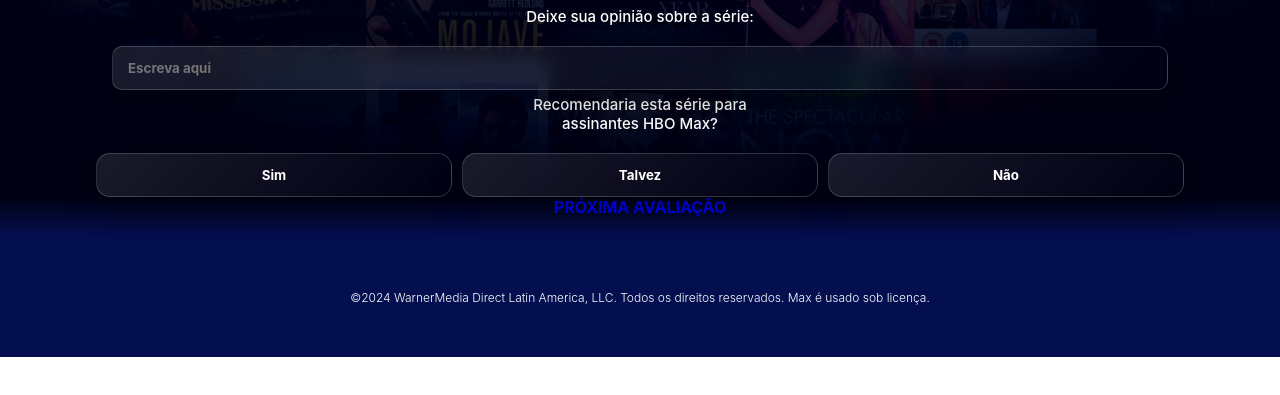
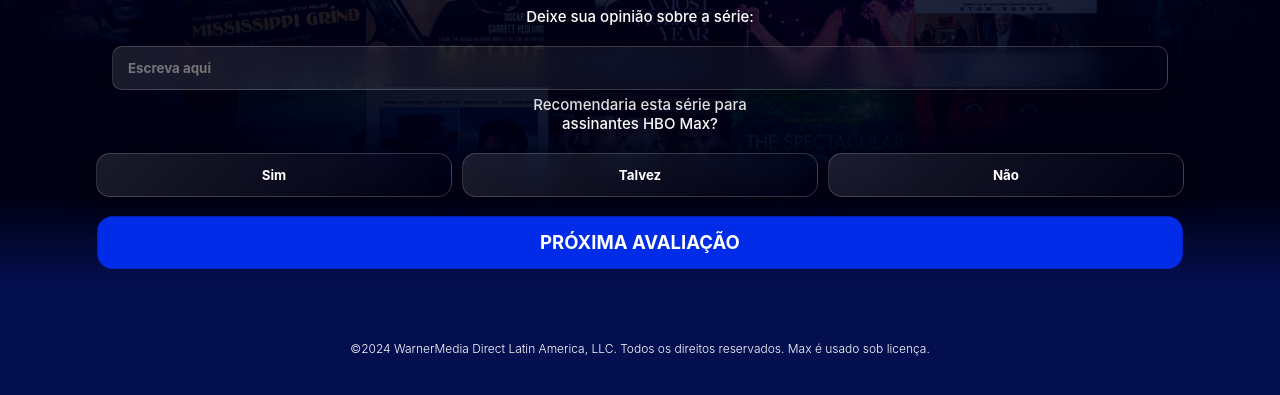
Before and after one commit to abreaqui/hbomax3, a plain HTML site: page index.html in a window 1280 px wide. Shown: the part 661-1056 px from the top of the page. Before the commit the page ends 1018 px from the top, so only its background shows below. Drawn offline with Linux system fonts and the light colour scheme; a web font is replaced by a local one.

Commit message:
Update index.html

```diff
--- a/index.html
+++ b/index.html
@@ -412,7 +412,7 @@ html, body {
     </div>
 
     <div id="botaolucraretapa">
-        <a href="https://abreaqui.github.io/hbomax4 id="botaoproximaetapa" onclick="return validarInput();">PRÓXIMA AVALIAÇÃO</a>
+        <a href="https://abreaqui.github.io/hbomax4" id="botaoproximaetapa" onclick="return validarInput();">PRÓXIMA AVALIAÇÃO</a>
     </div>
 
     <script language="Javascript">
```
